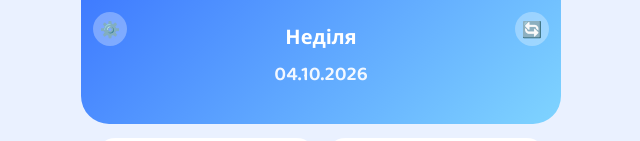
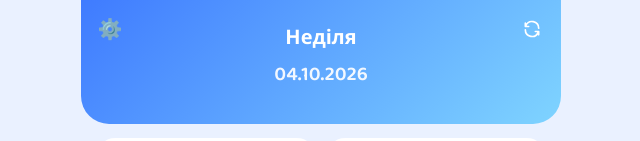
Before and after one commit to GenaLee/Rozklad, a plain HTML site: page index.html in a window 1280 px wide. Shown: the top 141 px of the page, without its empty margins (319-959 px from the left). Drawn offline with Linux system fonts and the light colour scheme.

Commit message:
Remove circular background, use SVG refresh icon instead of emoji

```diff
--- a/index.html
+++ b/index.html
@@ -29,7 +29,12 @@
   <div class="app">
     <header class="hero">
       <button id="settings-btn" class="settings-btn" aria-label="Налаштування">⚙️</button>
-      <button id="refresh-btn" class="refresh-btn" aria-label="Оновити">🔄</button>
+      <button id="refresh-btn" class="refresh-btn" aria-label="Оновити">
+        <svg viewBox="0 0 24 24" width="20" height="20" fill="none" stroke="currentColor" stroke-width="2" stroke-linecap="round" stroke-linejoin="round">
+          <path d="M20 11A8 8 0 0 0 4.6 8M4 5v4h4"/>
+          <path d="M4 13a8 8 0 0 0 15.4 3M20 19v-4h-4"/>
+        </svg>
+      </button>
       <div class="hero-title" id="hero-weekday"></div>
       <div class="hero-date" id="hero-date"></div>
     </header>
--- a/style.css
+++ b/style.css
@@ -260,10 +260,10 @@ body {
   top: 12px;
   width: 34px;
   height: 34px;
-  border-radius: 50%;
-  background: rgba(255, 255, 255, 0.3);
+  background: none;
   border: none;
-  font-size: 16px;
+  font-size: 20px;
+  color: #fff;
   display: flex;
   align-items: center;
   justify-content: center;
```
